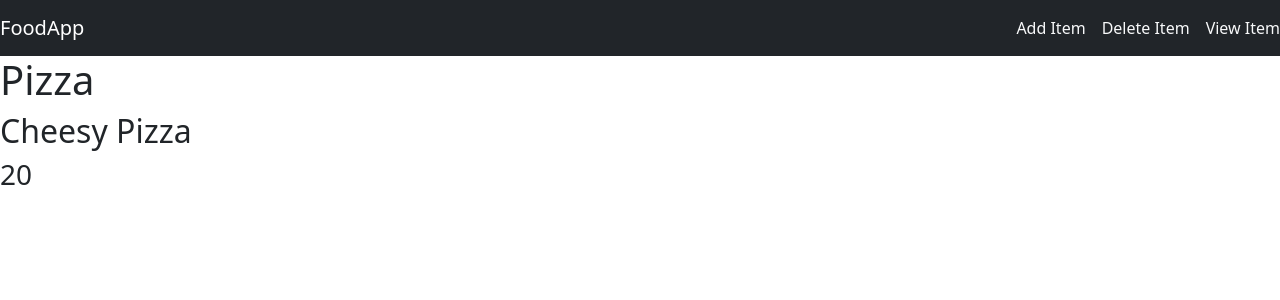
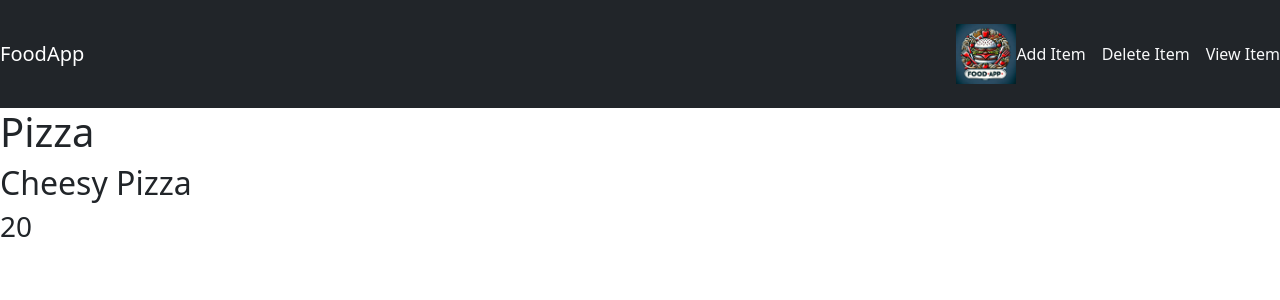
Before and after one commit to AndreiBaditoiu/AB-Project_FoodAPP, a Django app: page /food/1/ in a window 1280 px wide. Shown: the top 300 px of the page. Run offline with Django 4.2, Linux system fonts and the light colour scheme; data comes from the database, SQL or seed files in the repository.

Commit message:
Added static/Images/convertor, added logo. modified base, views.

```diff
--- /dev/null
+++ b/food/static/Images/convertor.py
@@ -0,0 +1,5 @@
+from PIL import Image
+
+img=Image.open("Logo.webp")
+
+img.save("Logo.jpg", "JPEG")
--- a/food/templates/food/base.html
+++ b/food/templates/food/base.html
@@ -15,6 +15,9 @@
 <nav class="navbar navbar-dark bg-dark">
     <a href="#" class="navbar-brand">FoodApp</a>
     <div class="navbar">
+        <a class="navbar" href="#">
+            <img src="{% static 'images/Logo.jpg' %}" width="60"  alt="Logo">
+        </a>
         <a class="nav-item nav-link text-light me-3" href="#">Add Item </a>
         <a class="nav-item nav-link text-light me-3" href="#">Delete Item</a>
         <a class="nav-item nav-link text-light" href="#">View Item</a>
--- a/food/views.py
+++ b/food/views.py
@@ -1,7 +1,7 @@
 from django.shortcuts import render
 from django.http import HttpResponse
 from .models import Item
-from django.urls import reverse
+
 from django.template import loader
 
 
```
Also changed, not shown: food/static/Images/Logo.jpg (added), food/static/Images/Logo.webp (added).
